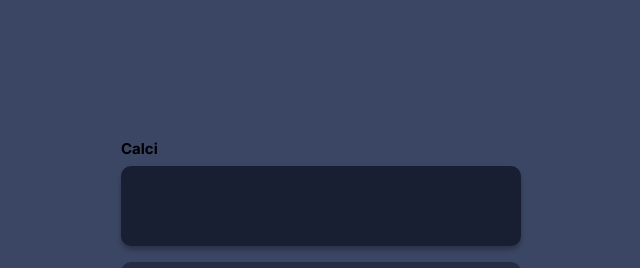
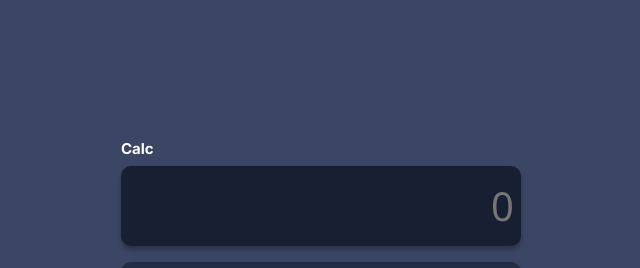
Before and after one commit to satyachandu11/MicroProject4, a plain HTML site: page index.html in a window 1280 px wide. Shown: the top 268 px of the page, 319-959 px from the left. Drawn offline with Linux system fonts and the light colour scheme; a web font is replaced by a local one.

Commit message:
version 1.0.0

```diff
--- a/index.html
+++ b/index.html
@@ -11,9 +11,9 @@
 </head>
 <body>
     <div class="calci">
-        <h4>Calci</h4>
+        <h4>Calc</h4>
         <div id="display">
-            <input type="text" id="display-input" disabled>
+            <input type="text" placeholder="0" id="display-input" disabled>
         </div>
         <div id="keypad">
             <button class="button" onclick="addToDisplay('7')">7</button>
--- a/style.css
+++ b/style.css
@@ -19,6 +19,7 @@ h4{
     font-family: 'Inter', sans-serif;
     font-size: 15px;
     margin-bottom: 0.5rem;
+    color: #ffffff;
 }
 
 #display-input{
@@ -44,12 +45,10 @@ h4{
     border-radius: 10px;
     box-shadow: 0px 4px 4px 0px rgba(0, 0, 0, 0.25);
     padding: 15px;
-    /* padding-top: 25px; */
 
 
     display: grid;
     grid-template-columns: repeat(4, 1fr);
-    /* grid-template-rows: repeat(3, auto)auto; */
 
 }
 
```
